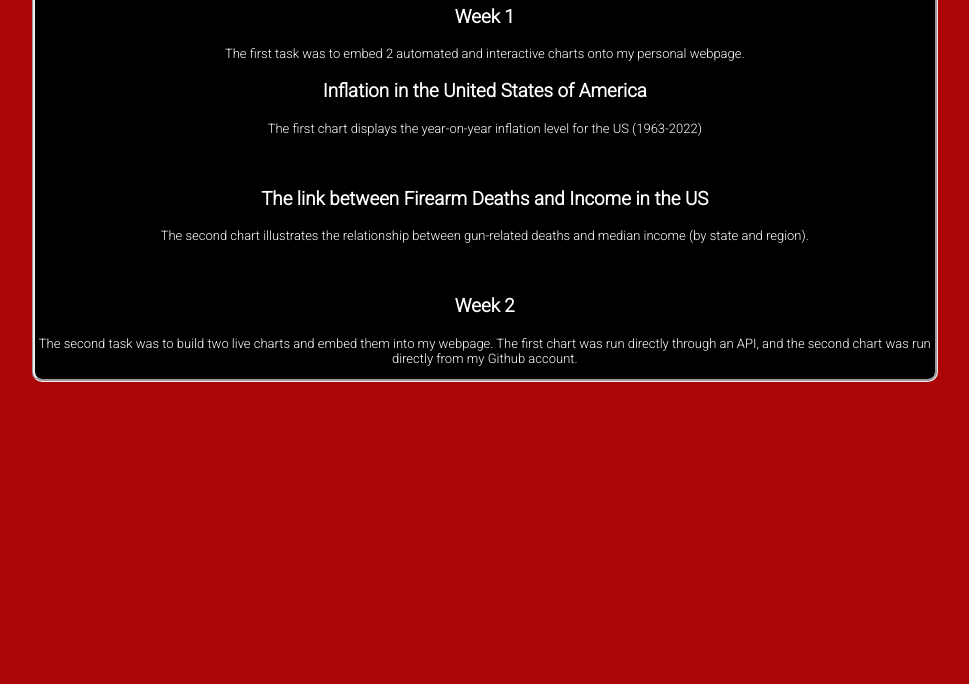
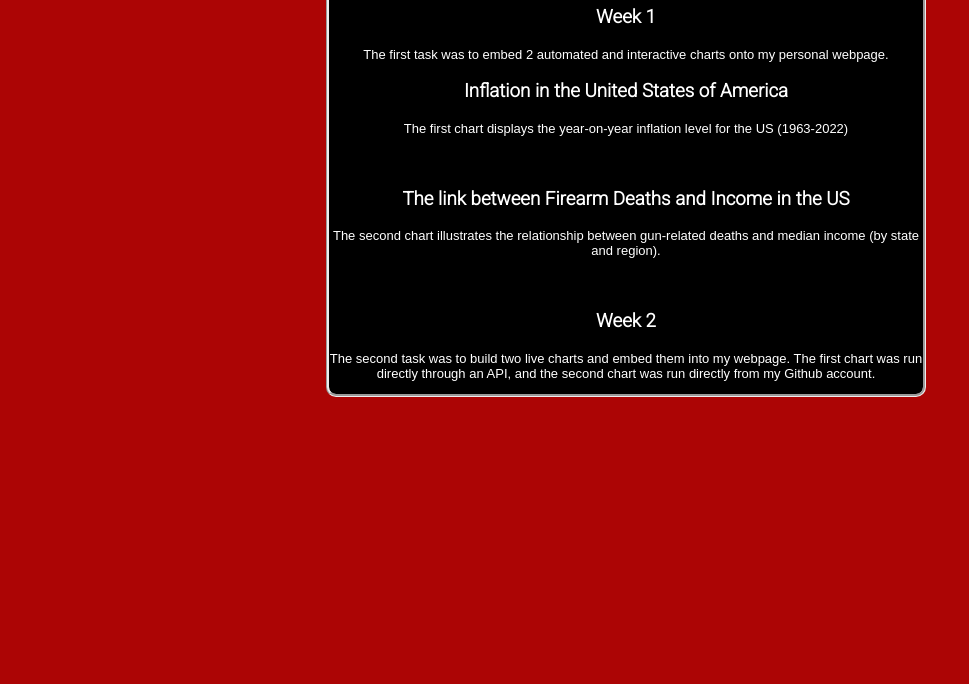
Before and after one commit to ergrko/ergrko.github.io, a plain HTML site: page index.html in a window 1280 px wide. Shown: the part 116-800 px from the top of the page, without its empty margins (14-983 px from the left). Drawn offline with Linux system fonts and the light colour scheme; a script that the page names is missing.

Commit message:
Add files via upload

```diff
--- a/index2.css
+++ b/index2.css
@@ -10,7 +10,9 @@
 /* Set the background color for my page: */
 body{
     background-color: rgb(172, 5, 5);
-
+    width: 600px;
+    margin: 0 auto;
+    padding: 0 20px 20px 20px;
 }
 
 
@@ -24,13 +26,13 @@ h1, h3{
 }
 p{
     color:rgb(255, 255, 255);
-    font-family: 'Roboto', sans-serif;
+    font-family: Arial ;
     text-align:center ;
     font-size: small;
 
 }
 .myWeek1{
-    margin: 10mm;
+     margin: auto;
     max-width: 900px;
     background-color: rgb(0, 0, 0);
     border-style: groove;
```
